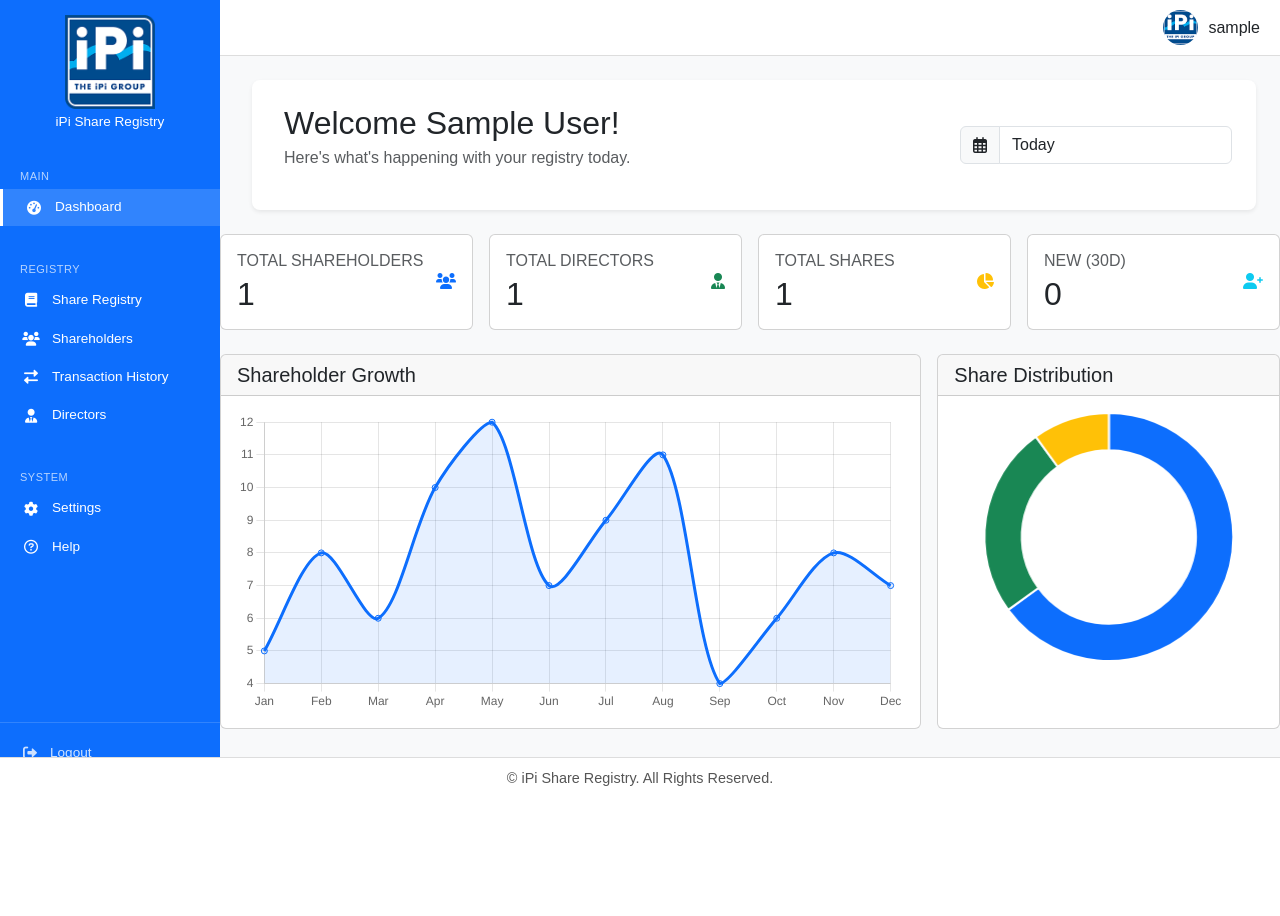
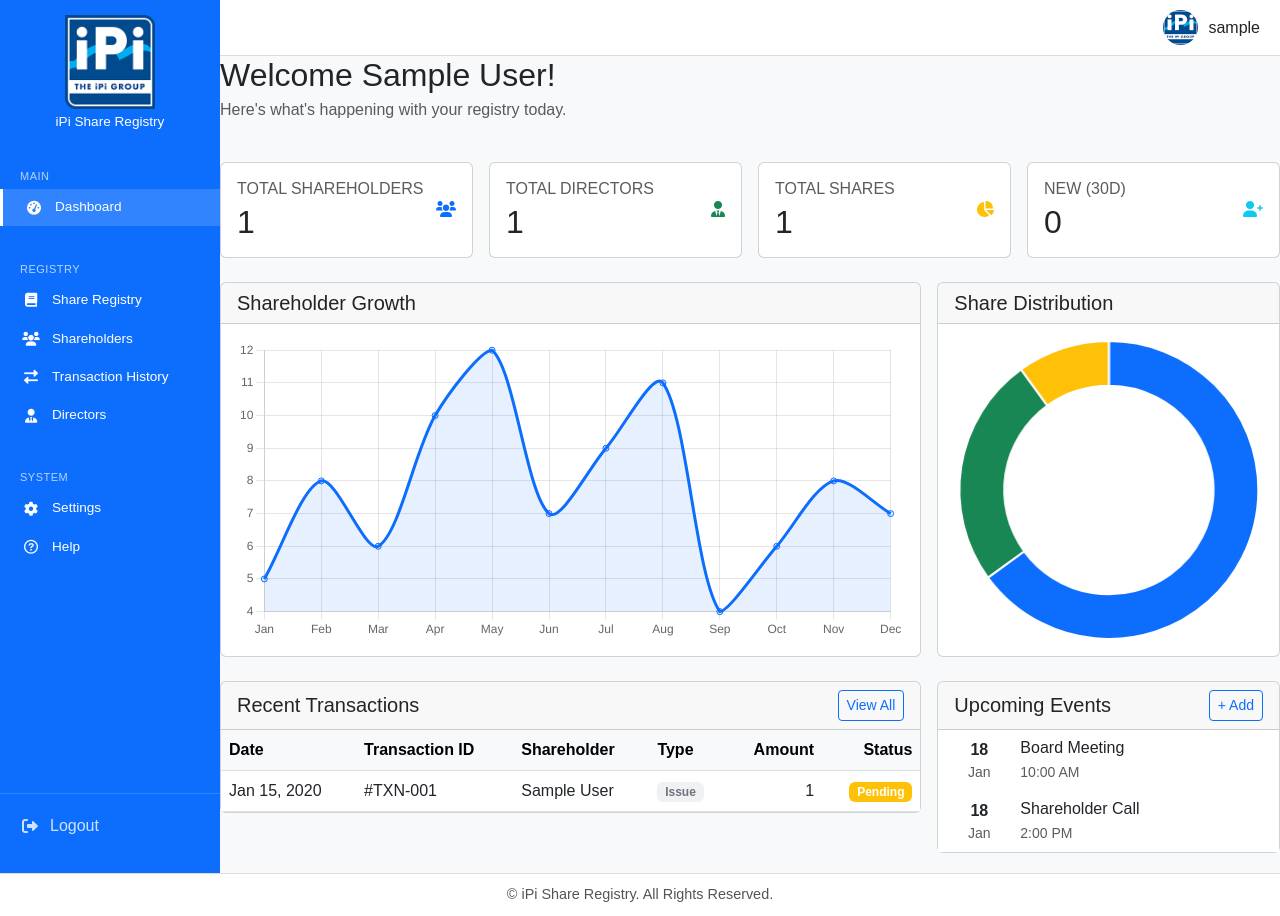
Before and after one commit to BarataApsii/ipi-registry, a Django app: page /dashboard/ in a window 1280 px wide. Before the commit the page ends 786 px from the top, so only its background shows below. Run offline with Django 4.2, Linux system fonts and the light colour scheme; a user stored in the database is signed in; tables that the repository leaves empty hold one stand-in row (values such as "Sample post").

Commit message:
update dashboard layout

```diff
--- a/ipi_share_registry/dashboard/templates/dashboard/base.html
+++ b/ipi_share_registry/dashboard/templates/dashboard/base.html
@@ -7,11 +7,11 @@
     <link rel="stylesheet" href="https://cdnjs.cloudflare.com/ajax/libs/font-awesome/6.0.0/css/all.min.css">
     <script src="https://cdn.jsdelivr.net/npm/chart.js"></script>
     <style>
-        body { display: flex; flex-direction: column; min-height: 100vh; margin: 0; font-family: Arial, sans-serif; }
-        .main-wrapper { display: flex; flex-grow: 1; width: 100%; }
+        body { display: flex; min-height: 100vh; margin: 0; font-family: Arial, sans-serif; flex-direction: column; }
+        .main-wrapper { display: flex; flex-grow: 1; min-height: calc(100vh - 40px); /* account for footer */ }
 
         /* Sidebar */
-        .sidebar { width: 220px; background-color: #0d6efd; color: white; flex-shrink: 0; display: flex; flex-direction: column; padding: 15px 0; min-height: 100vh; }
+        .sidebar { width: 220px; background-color: #0d6efd; color: white; flex-shrink: 0; display: flex; flex-direction: column; padding: 15px 0; }
         .sidebar-logo { text-align: center; margin-bottom: 20px; }
         .sidebar-logo img { max-width: 90px; display: block; margin: 0 auto 5px; }
         .sidebar-logo h6 { font-size: 0.85rem; margin: 0; }
@@ -29,36 +29,15 @@
         .logout-link:hover { background-color: rgba(255,255,255,0.1) !important; color: #fff !important; padding-left: 25px !important; }
 
         /* Content */
-        .content { flex-grow: 1; background-color: #f8f9fa; display: flex; flex-direction: column; min-height: calc(100vh - 41px); }
+        .content { flex-grow: 1; background-color: #f8f9fa; display: flex; flex-direction: column; min-height: 100%; padding-bottom: 20px; }
 
         /* Topbar */
         .topbar { display: flex; justify-content: flex-end; align-items: center; padding: 10px 20px; background-color: white; border-bottom: 1px solid #ddd; }
         .topbar .user-info { display: flex; align-items: center; }
         .topbar .user-info img { width: 35px; height: 35px; border-radius: 50%; margin-right: 10px; }
 
-        /* Welcome Section */
-        .welcome-section {
-            background-color: white;
-            border-radius: 8px;
-            padding: 1.5rem 1.5rem 1.5rem 2rem;
-            margin: 1.5rem 1.5rem 0 2rem;
-            box-shadow: 0 0.125rem 0.25rem rgba(0, 0, 0, 0.075);
-        }
-
         /* Footer */
-        .footer {
-            text-align: center;
-            padding: 10px 0;
-            background-color: white;
-            border-top: 1px solid #ddd;
-            font-size: 0.9rem;
-            color: #555;
-            width: 100%;
-            position: fixed;
-            bottom: 0;
-            right: 0;
-            z-index: 1000;
-        }
+        .footer { text-align: center; padding: 10px 0; background-color: white; border-top: 1px solid #ddd; font-size: 0.9rem; color: #555; }
 
     </style>
     {% block extra_css %}{% endblock %}
@@ -109,9 +88,12 @@
         </div>
 
         <div class="logout-container">
-            <a href="{% url 'logout' %}" class="logout-link">
-                <i class="fas fa-sign-out-alt"></i> Logout
-            </a>
+            <form action="{% url 'logout' %}" method="post" class="d-inline">
+                {% csrf_token %}
+                <button type="submit" class="logout-link" style="background: none; border: none; width: 100%; text-align: left;">
+                    <i class="fas fa-sign-out-alt"></i> Logout
+                </button>
+            </form>
         </div>
     </div>
 
@@ -124,7 +106,6 @@
             </div>
         </div>
 
-        <!-- Page Content -->
         {% block content %}{% endblock %}
     </div>
 </div>
--- a/ipi_share_registry/dashboard/templates/dashboard/dashboard.html
+++ b/ipi_share_registry/dashboard/templates/dashboard/dashboard.html
@@ -1,5 +1,4 @@
 {% extends 'dashboard/base.html' %}
-
 {% block title %}Dashboard{% endblock %}
 
 {% block content %}
@@ -10,14 +9,6 @@
             <div>
                 <h2 class="mb-1">Welcome {{ request.user.get_full_name|default:request.user.username }}!</h2>
                 <p class="text-muted">Here's what's happening with your registry today.</p>
-            </div>
-            <div class="date-selector mt-2 mt-md-0">
-                <div class="input-group">
-                    <span class="input-group-text">
-                        <i class="far fa-calendar-alt"></i>
-                    </span>
-                    <input type="text" class="form-control" id="dateRange" value="Today">
-                </div>
             </div>
         </div>
     </div>
@@ -78,11 +69,11 @@
         </div>
     </div>
 
-    <!-- Charts -->
+    <!-- Charts Row -->
     <div class="row mb-4 g-3">
         <div class="col-lg-8">
             <div class="card h-100">
-                <div class="card-header d-flex justify-content-between align-items-center">
+                <div class="card-header">
                     <h5 class="mb-0">Shareholder Growth</h5>
                 </div>
                 <div class="card-body">
@@ -95,9 +86,96 @@
                 <div class="card-header">
                     <h5 class="mb-0">Share Distribution</h5>
                 </div>
-                <div class="card-body d-flex flex-column">
-                    <div class="chart-container" style="position: relative; height:250px;">
-                        <canvas id="shareDistribution"></canvas>
+                <div class="card-body">
+                    <canvas id="shareDistribution"></canvas>
+                </div>
+            </div>
+        </div>
+    </div>
+
+    <!-- Recent Transactions and Upcoming Events -->
+    <div class="row g-3">
+        <div class="col-lg-8">
+            <div class="card">
+                <div class="card-header d-flex justify-content-between align-items-center">
+                    <h5 class="mb-0">Recent Transactions</h5>
+                    <a href="#" class="btn btn-sm btn-outline-primary">View All</a>
+                </div>
+                <div class="table-responsive">
+                    <table class="table table-hover mb-0">
+                        <thead class="table-light">
+                            <tr>
+                                <th>Date</th>
+                                <th>Transaction ID</th>
+                                <th>Shareholder</th>
+                                <th>Type</th>
+                                <th class="text-end">Amount</th>
+                                <th class="text-end">Status</th>
+                            </tr>
+                        </thead>
+                        <tbody>
+                            {% for txn in recent_transactions %}
+                                <tr>
+                                    <td>{{ txn.created_at|date:"M d, Y" }}</td>
+                                    <td>#TXN-{{ txn.id|stringformat:"03d" }}</td>
+                                    <td>{{ txn.shareholder.full_name }}</td>
+                                    <td>
+                                        {% if txn.transaction_type == 'purchase' %}
+                                            <span class="badge bg-success bg-opacity-10 text-success">Purchase</span>
+                                        {% elif txn.transaction_type == 'transfer' %}
+                                            <span class="badge bg-warning bg-opacity-10 text-warning">Transfer</span>
+                                        {% elif txn.transaction_type == 'sale' %}
+                                            <span class="badge bg-danger bg-opacity-10 text-danger">Sale</span>
+                                        {% else %}
+                                            <span class="badge bg-secondary bg-opacity-10 text-secondary">{{ txn.transaction_type|title }}</span>
+                                        {% endif %}
+                                    </td>
+                                    <td class="text-end">{{ txn.shares }}</td>
+                                    <td class="text-end">
+                                        {% if txn.status %}
+                                            <span class="badge bg-success">Completed</span>
+                                        {% else %}
+                                            <span class="badge bg-warning">Pending</span>
+                                        {% endif %}
+                                    </td>
+                                </tr>
+                            {% empty %}
+                                <tr>
+                                    <td colspan="6" class="text-center text-muted">No recent transactions found.</td>
+                                </tr>
+                            {% endfor %}
+                        </tbody>
+                    </table>
+                </div>
+            </div>
+        </div>
+
+        <div class="col-lg-4">
+            <div class="card h-100">
+                <div class="card-header d-flex justify-content-between align-items-center">
+                    <h5 class="mb-0">Upcoming Events</h5>
+                    <a href="#" class="btn btn-sm btn-outline-primary">+ Add</a>
+                </div>
+                <div class="card-body p-0">
+                    <div class="list-group list-group-flush">
+                        {% for event in upcoming_events %}
+                            <div class="list-group-item border-0">
+                                <div class="d-flex align-items-center">
+                                    <div class="d-flex flex-column text-center me-3" style="min-width: 50px;">
+                                        <div class="fw-bold">{{ event.date|date:"d" }}</div>
+                                        <small class="text-muted">{{ event.date|date:"M" }}</small>
+                                    </div>
+                                    <div class="flex-grow-1">
+                                        <h6 class="mb-1">{{ event.title }}</h6>
+                                        <p class="small text-muted mb-0">{{ event.time }}</p>
+                                    </div>
+                                </div>
+                            </div>
+                        {% empty %}
+                            <div class="list-group-item border-0 text-center text-muted">
+                                No upcoming events.
+                            </div>
+                        {% endfor %}
                     </div>
                 </div>
             </div>
@@ -111,32 +189,15 @@
 const growthCtx = document.getElementById('growthChart').getContext('2d');
 const growthChart = new Chart(growthCtx, {
     type: 'line',
-    data: {
-        labels: {{ months|safe }},
-        datasets: [{
-            label: 'New Shareholders',
-            data: {{ new_counts|safe }},
-            borderColor: '#0d6efd',
-            backgroundColor: 'rgba(13, 110, 253, 0.1)',
-            tension: 0.3,
-            fill: true
-        }]
-    },
-    options: { responsive:true, maintainAspectRatio:false, plugins:{legend:{display:false}} }
+    data: { labels: {{ months|safe }}, datasets:[{label:'New Shareholders', data:{{ new_counts|safe }}, borderColor:'#0d6efd', backgroundColor:'rgba(13,110,253,0.1)', fill:true, tension:0.3}]},
+    options:{responsive:true, maintainAspectRatio:false, plugins:{legend:{display:false}}}
 });
 
 const shareCtx = document.getElementById('shareDistribution').getContext('2d');
 const shareChart = new Chart(shareCtx, {
-    type: 'doughnut',
-    data: {
-        labels: ['Common Shares', 'Preferred Shares', 'Other'],
-        datasets: [{
-            data: [{{ common_shares }}, {{ preferred_shares }}, {{ other_shares }}],
-            backgroundColor: ['#0d6efd', '#198754', '#ffc107'],
-            cutout: '70%'
-        }]
-    },
-    options: { responsive:true, maintainAspectRatio:false, plugins:{legend:{display:false}} }
+    type:'doughnut',
+    data:{labels:['Common Shares','Preferred Shares','Other'], datasets:[{data:[{{ common_shares }}, {{ preferred_shares }}, {{ other_shares }}], backgroundColor:['#0d6efd','#198754','#ffc107'], cutout:'70%'}]},
+    options:{responsive:true, maintainAspectRatio:false, plugins:{legend:{display:false}}}
 });
 </script>
 {% endblock %}
```
